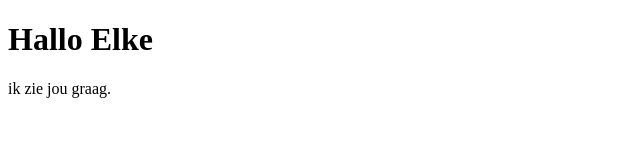
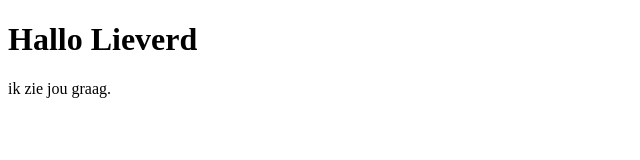
Before and after one commit to Kurjanss/kurjanss.github.io, a plain HTML site: page index.html in a window 1280 px wide. Shown: the whole page, without its empty margins (0-640 px from the left). Drawn offline with Linux system fonts and the light colour scheme.

Commit message:
Update index.html

```diff
--- a/index.html
+++ b/index.html
@@ -7,7 +7,7 @@
     <title>Document</title>
 </head>
 <body>
-<h1>Hallo Elke</h1>
+<h1>Hallo Lieverd</h1>
 <p>ik zie jou graag.</p>
 </body>
 </html>
```
